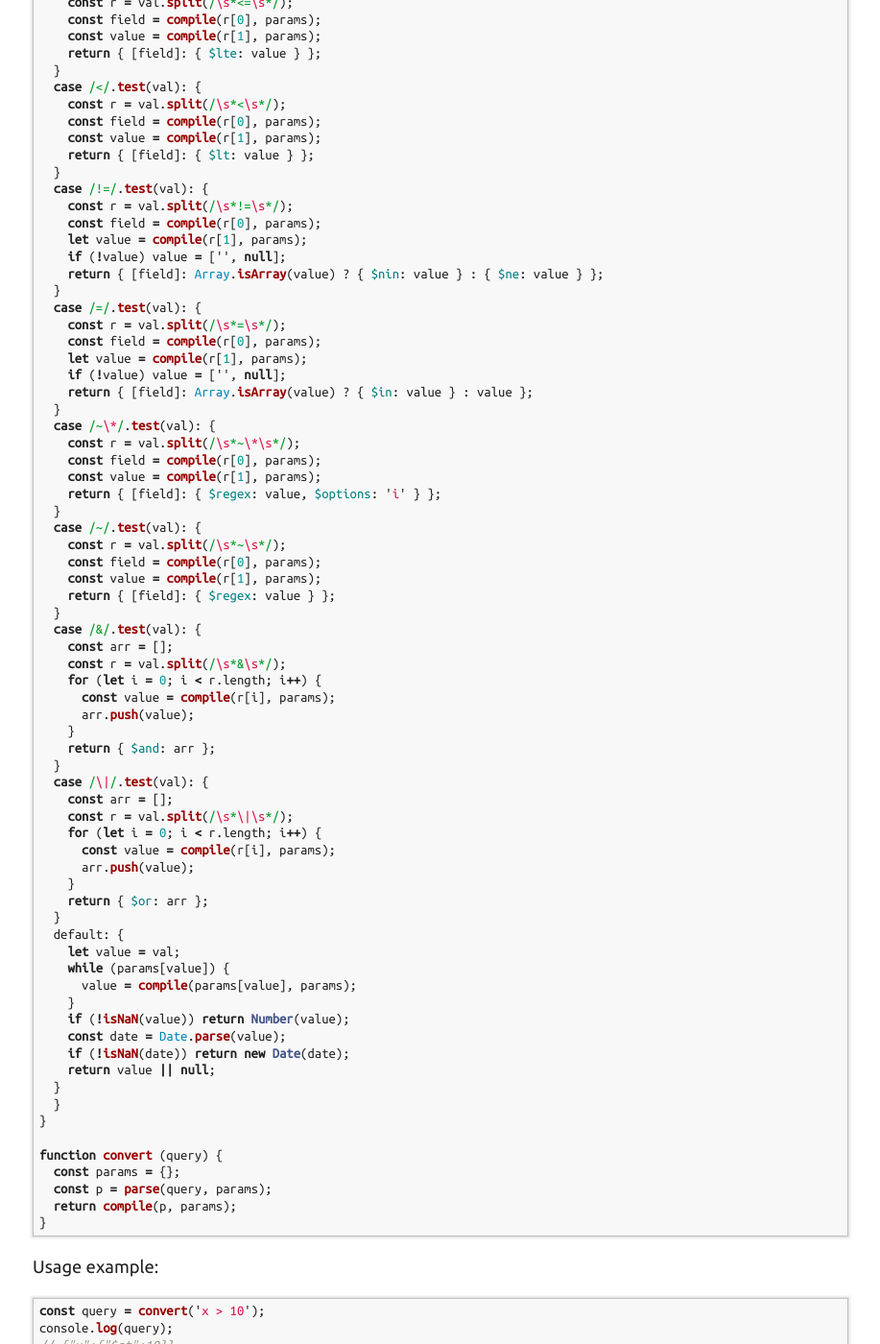
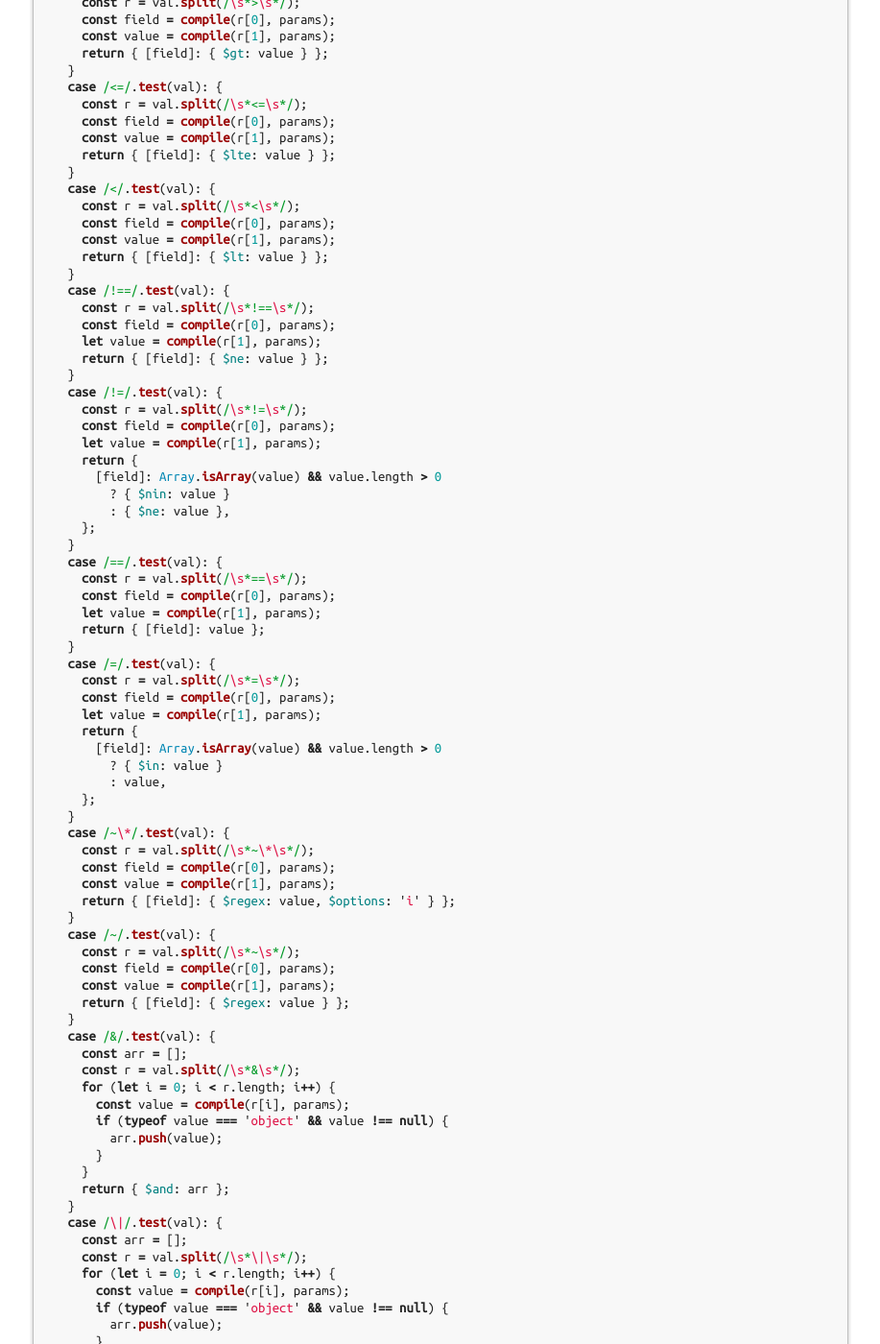
Before and after one commit to meefik/meefik.github.io, a Jekyll site: the page built from _posts/2023-06-24-mongodb-queries.md, in a window 1280 px wide and 1400 px high, scrolled down 3686 px. Shown: the whole window at 96% size, without its empty margins (181-1098 px from the left). Built offline with Jekyll 4.4.1, drawn with Linux system fonts in a browser that asks for light colours; comment, search, counter and statistics services are not loaded; some of the changed text lies outside the part shown.

Commit message:
Add new posts

```diff
--- a/_posts/2023-06-24-mongodb-queries.md
+++ b/_posts/2023-06-24-mongodb-queries.md
@@ -93,10 +93,10 @@ const patterns = [
   /([^&|]+=[^&|]+)/,
   /([^&|]+~\*[^&|]+)/,
   /([^&|]+~[^&|]+)/,
-  /([^|]*[&][^|]*)/
+  /([^|]*[&][^|]*)/,
 ];
 
-function parse (str, params = {}, opts = {}) {
+function parse(str, params = {}, opts = {}) {
   if (!opts.c) {
     opts.c = 0;
   }
@@ -119,106 +119,134 @@ function parse (str, params = {}, opts = {}) {
   return str;
 }
 
-function compile (str, params = {}) {
+function compile(str, params = {}) {
   const val = params[str] || str;
   switch (true) {
-  case /^'[^']*'$/.test(val): {
-    const r = val.split(/^'([^']*)'$/);
-    const value = r[1] || '';
-    return value;
-  }
-  case /^"[^"]*"$/.test(val): {
-    const r = val.split(/^"([^"]*)"$/);
-    const value = r[1] || '';
-    return value;
-  }
-  case /^\[[^[\]]*\]$/.test(val): {
-    const arr = [];
-    const r = val.slice(1, -1).split(/\s*,\s*/);
-    for (let i = 0; i < r.length; i++) {
-      const value = compile(r[i], params);
-      arr.push(value);
+    case /^null$/.test(val): {
+      return null;
     }
-    return arr;
-  }
-  case />=/.test(val): {
-    const r = val.split(/\s*>=\s*/);
-    const field = compile(r[0], params);
-    const value = compile(r[1], params);
-    return { [field]: { $gte: value } };
-  }
-  case />/.test(val): {
-    const r = val.split(/\s*>\s*/);
-    const field = compile(r[0], params);
-    const value = compile(r[1], params);
-    return { [field]: { $gt: value } };
-  }
-  case /<=/.test(val): {
-    const r = val.split(/\s*<=\s*/);
-    const field = compile(r[0], params);
-    const value = compile(r[1], params);
-    return { [field]: { $lte: value } };
-  }
-  case /</.test(val): {
-    const r = val.split(/\s*<\s*/);
-    const field = compile(r[0], params);
-    const value = compile(r[1], params);
-    return { [field]: { $lt: value } };
-  }
-  case /!=/.test(val): {
-    const r = val.split(/\s*!=\s*/);
-    const field = compile(r[0], params);
-    let value = compile(r[1], params);
-    if (!value) value = ['', null];
-    return { [field]: Array.isArray(value) ? { $nin: value } : { $ne: value } };
-  }
-  case /=/.test(val): {
-    const r = val.split(/\s*=\s*/);
-    const field = compile(r[0], params);
-    let value = compile(r[1], params);
-    if (!value) value = ['', null];
-    return { [field]: Array.isArray(value) ? { $in: value } : value };
-  }
-  case /~\*/.test(val): {
-    const r = val.split(/\s*~\*\s*/);
-    const field = compile(r[0], params);
-    const value = compile(r[1], params);
-    return { [field]: { $regex: value, $options: 'i' } };
-  }
-  case /~/.test(val): {
-    const r = val.split(/\s*~\s*/);
-    const field = compile(r[0], params);
-    const value = compile(r[1], params);
-    return { [field]: { $regex: value } };
-  }
-  case /&/.test(val): {
-    const arr = [];
-    const r = val.split(/\s*&\s*/);
-    for (let i = 0; i < r.length; i++) {
-      const value = compile(r[i], params);
-      arr.push(value);
+    case /^'[^']*'$/.test(val): {
+      const r = val.split(/^'([^']*)'$/);
+      const value = r[1] || '';
+      return value;
     }
-    return { $and: arr };
-  }
-  case /\|/.test(val): {
-    const arr = [];
-    const r = val.split(/\s*\|\s*/);
-    for (let i = 0; i < r.length; i++) {
-      const value = compile(r[i], params);
-      arr.push(value);
+    case /^"[^"]*"$/.test(val): {
+      const r = val.split(/^"([^"]*)"$/);
+      const value = r[1] || '';
+      return value;
     }
-    return { $or: arr };
-  }
-  default: {
-    let value = val;
-    while (params[value]) {
-      value = compile(params[value], params);
+    case /^\[[^[\]]*\]$/.test(val): {
+      const arr = [];
+      if (val === '[]') {
+        return arr;
+      }
+      const r = val.slice(1, -1).split(/\s*,\s*/);
+      for (let i = 0; i < r.length; i++) {
+        const value = compile(r[i], params);
+        arr.push(value);
+      }
+      return arr;
     }
-    if (!isNaN(value)) return Number(value);
-    const date = Date.parse(value);
-    if (!isNaN(date)) return new Date(date);
-    return value || null;
-  }
+    case />=/.test(val): {
+      const r = val.split(/\s*>=\s*/);
+      const field = compile(r[0], params);
+      const value = compile(r[1], params);
+      return { [field]: { $gte: value } };
+    }
+    case />/.test(val): {
+      const r = val.split(/\s*>\s*/);
+      const field = compile(r[0], params);
+      const value = compile(r[1], params);
+      return { [field]: { $gt: value } };
+    }
+    case /<=/.test(val): {
+      const r = val.split(/\s*<=\s*/);
+      const field = compile(r[0], params);
+      const value = compile(r[1], params);
+      return { [field]: { $lte: value } };
+    }
+    case /</.test(val): {
+      const r = val.split(/\s*<\s*/);
+      const field = compile(r[0], params);
+      const value = compile(r[1], params);
+      return { [field]: { $lt: value } };
+    }
+    case /!==/.test(val): {
+      const r = val.split(/\s*!==\s*/);
+      const field = compile(r[0], params);
+      let value = compile(r[1], params);
+      return { [field]: { $ne: value } };
+    }
+    case /!=/.test(val): {
+      const r = val.split(/\s*!=\s*/);
+      const field = compile(r[0], params);
+      let value = compile(r[1], params);
+      return {
+        [field]: Array.isArray(value) && value.length > 0
+          ? { $nin: value }
+          : { $ne: value },
+      };
+    }
+    case /==/.test(val): {
+      const r = val.split(/\s*==\s*/);
+      const field = compile(r[0], params);
+      let value = compile(r[1], params);
+      return { [field]: value };
+    }
+    case /=/.test(val): {
+      const r = val.split(/\s*=\s*/);
+      const field = compile(r[0], params);
+      let value = compile(r[1], params);
+      return {
+        [field]: Array.isArray(value) && value.length > 0
+          ? { $in: value }
+          : value,
+      };
+    }
+    case /~\*/.test(val): {
+      const r = val.split(/\s*~\*\s*/);
+      const field = compile(r[0], params);
+      const value = compile(r[1], params);
+      return { [field]: { $regex: value, $options: 'i' } };
+    }
+    case /~/.test(val): {
+      const r = val.split(/\s*~\s*/);
+      const field = compile(r[0], params);
+      const value = compile(r[1], params);
+      return { [field]: { $regex: value } };
+    }
+    case /&/.test(val): {
+      const arr = [];
+      const r = val.split(/\s*&\s*/);
+      for (let i = 0; i < r.length; i++) {
+        const value = compile(r[i], params);
+        if (typeof value === 'object' && value !== null) {
+          arr.push(value);
+        }
+      }
+      return { $and: arr };
+    }
+    case /\|/.test(val): {
+      const arr = [];
+      const r = val.split(/\s*\|\s*/);
+      for (let i = 0; i < r.length; i++) {
+        const value = compile(r[i], params);
+        if (typeof value === 'object' && value !== null) {
+          arr.push(value);
+        }
+      }
+      return { $or: arr };
+    }
+    default: {
+      let value = val;
+      while (params[value]) {
+        value = compile(params[value], params);
+      }
+      if (!isNaN(value)) return Number(value);
+      const date = Date.parse(value);
+      if (!isNaN(date)) return new Date(date);
+      return value || null;
+    }
   }
 }
 
```
Also changed, not shown: _posts/2024-01-14-task-dispatcher.md (added, +233 -0 lines), _posts/2024-04-14-rpc-as-js-functions.md (added, +198 -0 lines), pages/neux/index.md (+1 -1 lines).
